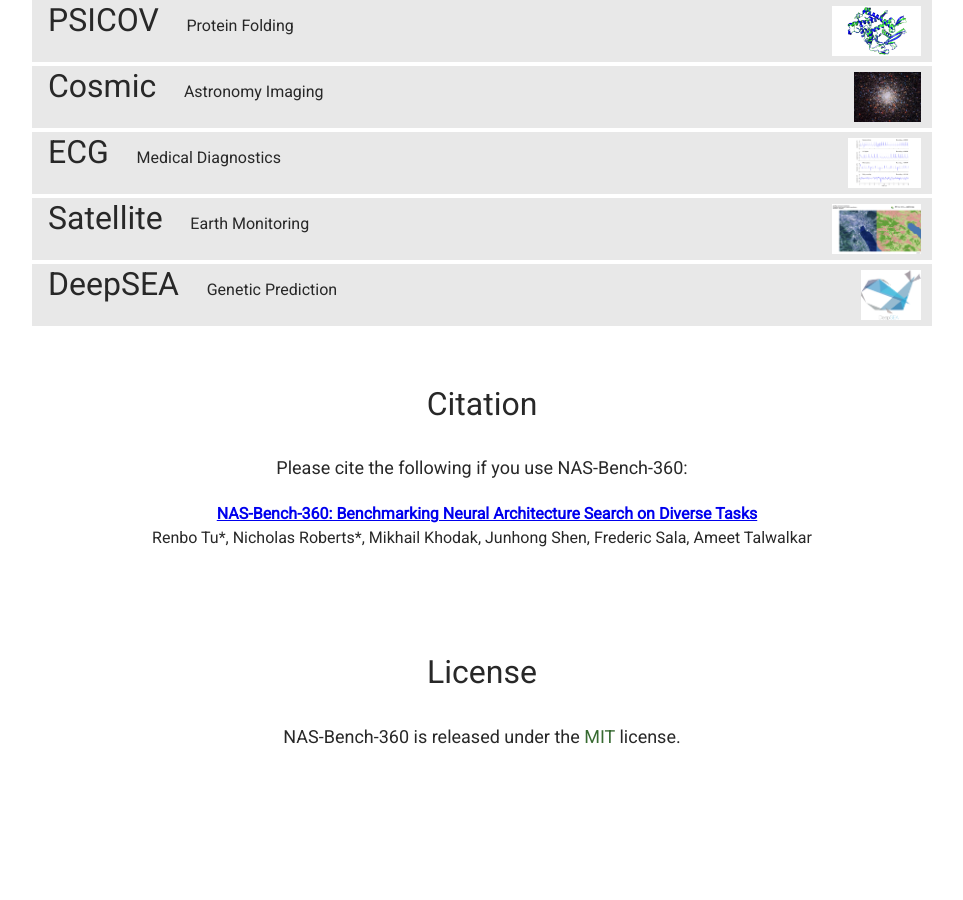
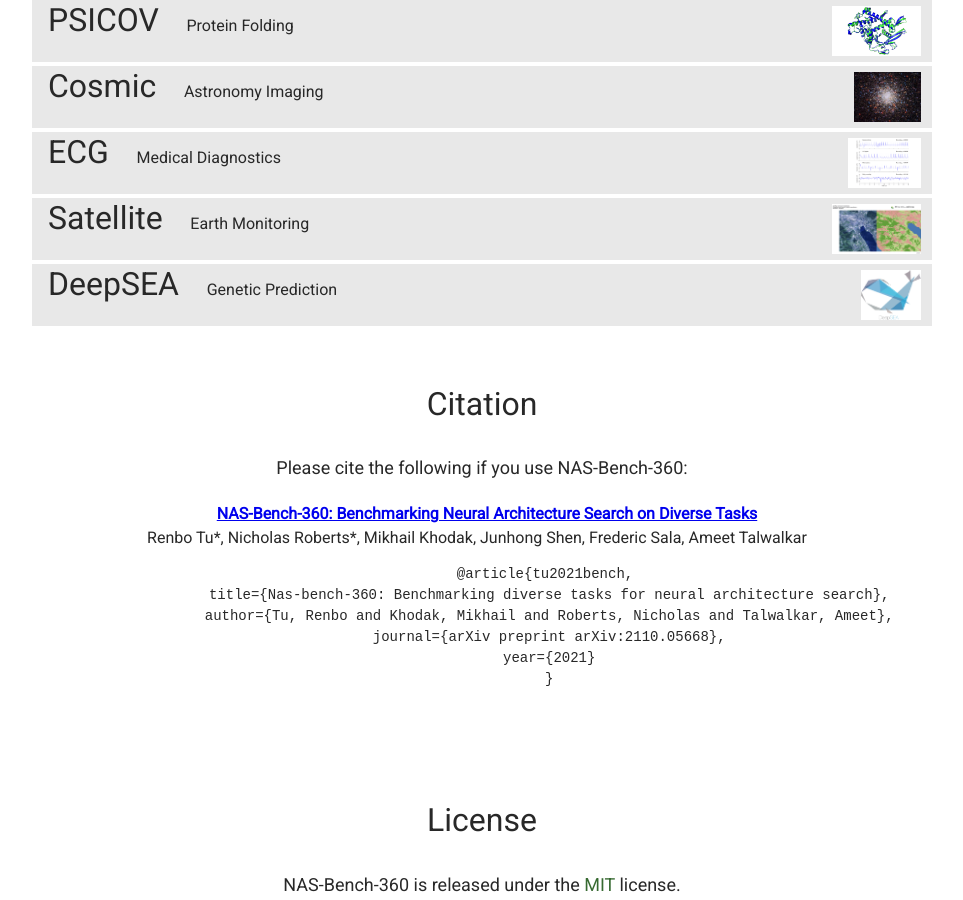
Before and after one commit to rtu715/NAS-Bench-360, a Jekyll site: the page index.html, which Jekyll copies as it is, in a window 1280 px wide and 900 px high, scrolled down 1000 px. Shown: the whole window, without its empty margins (158-1121 px from the left). Built offline with Jekyll 4.4.1, drawn with Linux system fonts in a browser that asks for light colours; before the commit the page ends 1752 px from its top, so only the background shows below that.

Commit message:
updated citation

```diff
--- a/index.html
+++ b/index.html
@@ -315,24 +315,23 @@
         </span>
         </br>
         <span class="citation" style="text-align: justify">
-			<b><a href="./main.pdf">NAS-Bench-360: Benchmarking Neural Architecture Search on Diverse Tasks</a></b></br>
+			<b><a href="https://arxiv.org/abs/2110.05668">NAS-Bench-360: Benchmarking Neural Architecture Search on Diverse Tasks</a></b></br>
 			Renbo Tu*, Nicholas Roberts*, Mikhail Khodak, Junhong Shen, Frederic Sala, Ameet Talwalkar </br>
 
-			<!--
-			<pre><code>
-			@misc{tu2021nasbench360
-			      title={NAS-Bench-360: Benchmarking Diverse Tasks for Neural Architecture Search},
-			      author={Renbo Tu and Mikhail Khodak and Nicholas Roberts and Ameet Talwalkar},
-			      year={2021},
-			      eprint={2110.05668},
-			      archivePrefix={arXiv},
-			      primaryClass={cs.CV}
 
-			}</code></pre>
-			-->
-			<br/><br/>
+
         </span>
+		<pre>
+		@article{tu2021bench,
+		title={Nas-bench-360: Benchmarking diverse tasks for neural architecture search},
+		author={Tu, Renbo and Khodak, Mikhail and Roberts, Nicholas and Talwalkar, Ameet},
+		journal={arXiv preprint arXiv:2110.05668},
+		year={2021}
+		}</pre>
+
+		<br/><br/>
     </div>
+
 
 	<div class="title" style="position:relative;top:40px">
 		<h2>License</h2>
```
